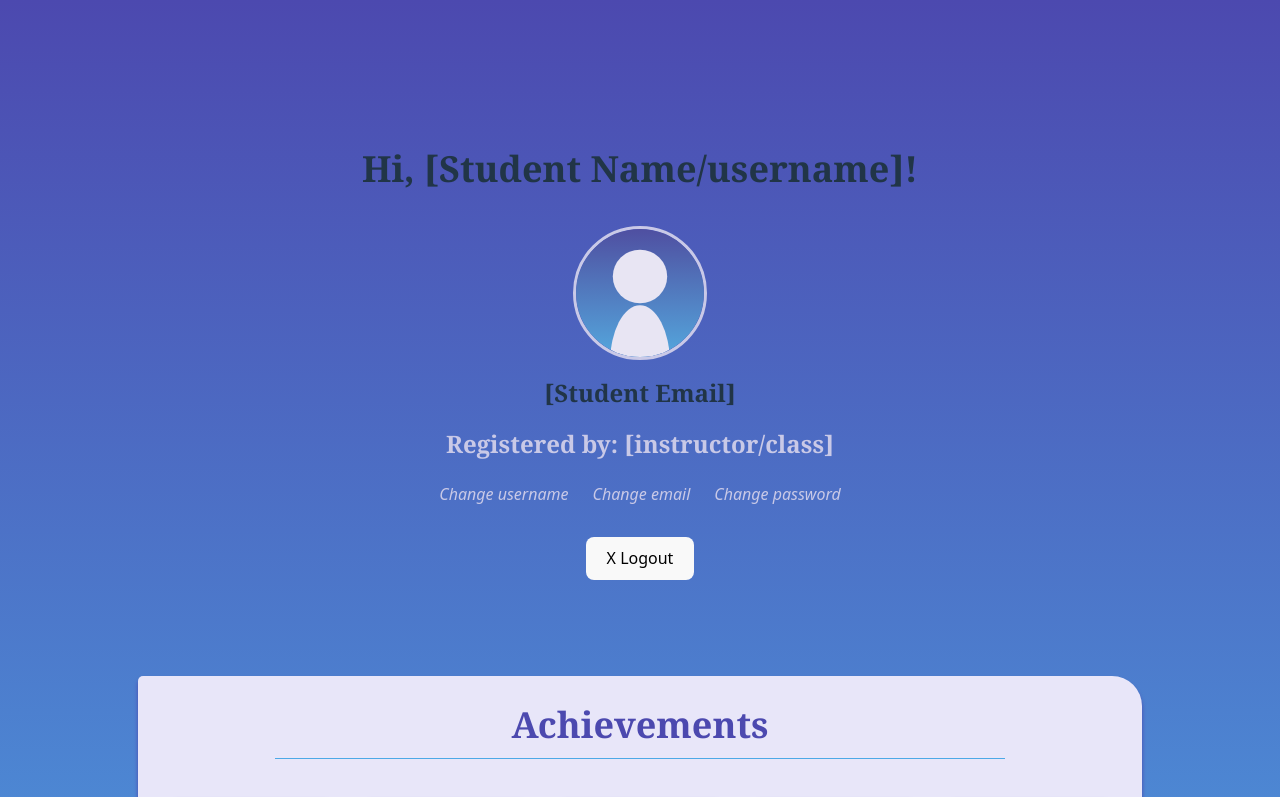
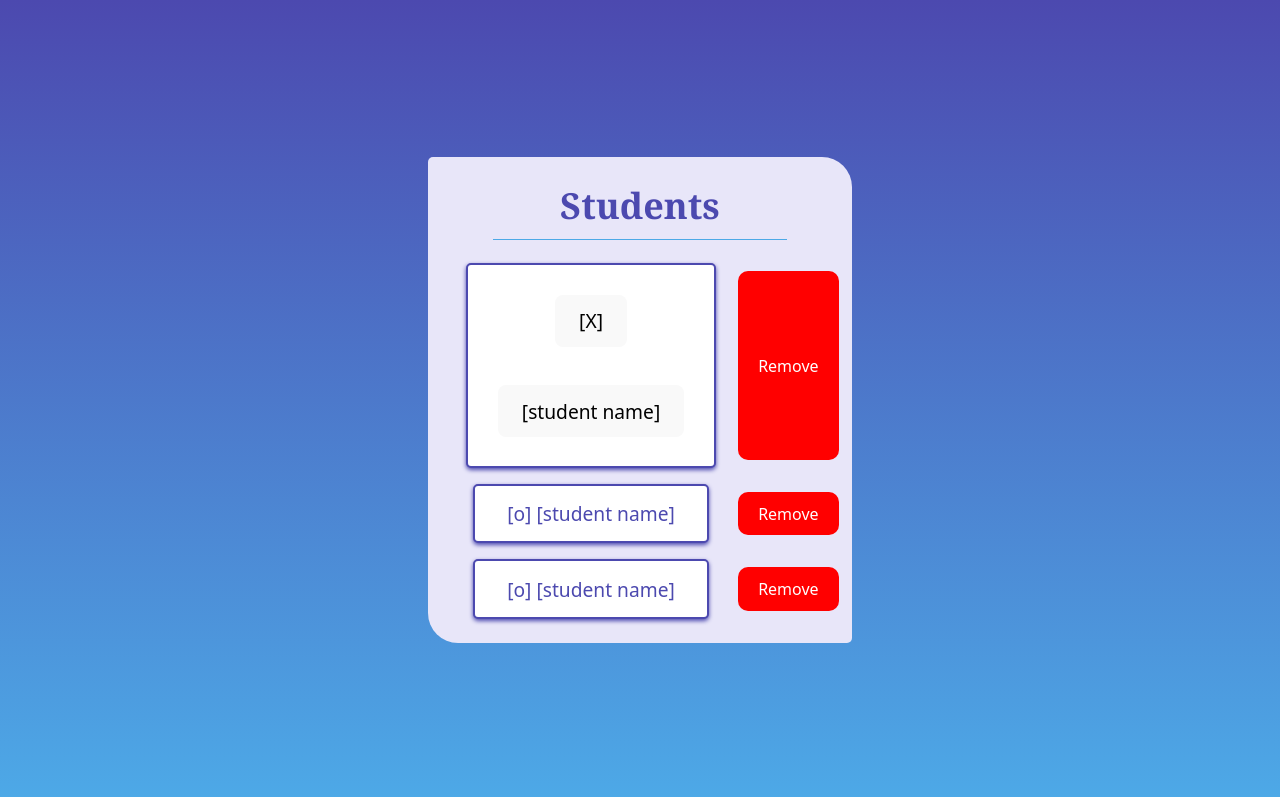
Before and after one commit to videlais/react-testing, a React (Vite) app in the folder my-react-app/: page / in a window 1280 px wide. Shown: the top 797 px of the page. Built offline with nearby package versions, Linux system fonts and the light colour scheme.

Commit message:
Starting Student list

```diff
--- a/my-react-app/src/App.jsx
+++ b/my-react-app/src/App.jsx
@@ -2,13 +2,14 @@ import './App.css';
 import StudentProfile from './StudentProfile/';
 import Achievement from './StudentProfile/Achievement/index.jsx';
 import InstructorProfile from './InstructorProfile';
-import StudentList from './InstructorProfile/StudentList';
+import ClassList from './InstructorProfile/ClassList/index.jsx';
+import StudentList from './InstructorProfile/ClassList/StudentList/index.jsx';
 
 function App() {
   return (
     <>
-      <StudentProfile />
-      <Achievement />
+      <StudentList />
+
     </>
 
   )
--- /dev/null
+++ b/my-react-app/src/InstructorProfile/ClassList/StudentList/index.css
@@ -0,0 +1,48 @@
+.StudentLi{
+    max-width: 90%;
+    margin: 1em auto;
+    padding: 1em;
+    color: #4C49AF;
+    border-radius: 5px 30px;
+    display: grid;
+    grid-template-columns: repeat(12, 1fr);
+    background-color: #e8e6f9;
+    transition: all 0.25s;
+}
+
+.Studenth2{
+    font-weight: bold;
+    grid-column: span 12;
+    margin: 0 auto 15px; padding: 6px 0;
+    border-bottom: 1px solid #4DA9E7;
+    width: 75%;
+    text-align: center;
+}
+
+.Student{
+    grid-column: span 9; width: 80%;
+    font-size: larger;
+    border: 2px solid #4C49AF;
+    filter: drop-shadow(0px 2px 2px);
+    color: #4C49AF;
+    background-color: white;
+    border-radius: 5px;
+    padding: 10px 5px;
+    margin: 8px auto;
+    transition: background-color 0.25s, color 0.25s;
+
+}
+.DropDown{
+
+}
+.StudentPara{
+
+
+}
+
+.Remove{
+    background-color: red;
+    grid-column: span 3;
+    color: white;
+    border-radius: 10px;
+}
--- /dev/null
+++ b/my-react-app/src/InstructorProfile/ClassList/StudentList/index.jsx
@@ -0,0 +1,21 @@
+import "./index.css";
+import React from 'react';
+
+export default function Achievement(props) {
+
+
+    return (
+        <>
+            <div className="StudentLi">
+                <h2 className = "Studenth2">Students</h2>
+
+                    <div className='Student'><button className="DropDown">[X]</button> <button clasName="StudentPara">[student name]</button></div><button className="Remove">Remove</button>
+                    <button className='Student'>[o] [student name]</button><button className="Remove">Remove</button>
+                    <button className='Student'>[o] [student name]</button><button className="Remove">Remove</button>
+
+            </div>
+
+        </>
+
+    );
+}
--- /dev/null
+++ b/my-react-app/src/InstructorProfile/ClassList/index.css
@@ -0,0 +1,43 @@
+.ClassesSection{
+  max-width: 90%;
+  margin: 1em auto;
+  padding: 1em;
+  color: #4C49AF;
+  background-image:  linear-gradient(#e8e6f9, #e8e6f9,  #e8e6f9c1);
+  border-radius: 5px 30px;
+  display: grid;
+  grid-template-columns: repeat(12, 1fr);
+  filter: drop-shadow(0px 4px 2px);
+}
+
+.h2ClassList{
+  font-weight: bold;
+  grid-column: span 12;
+  margin: 0 auto 15px; padding: 6px 0;
+  border-bottom: 1px solid #4DA9E7;
+  width: 75%;
+  text-align: center;
+}
+
+.ClassSect{
+    grid-column: span 12; width: 80%;
+    font-size: larger;
+    border: 2px solid #4C49AF;
+    filter: drop-shadow(0px 2px 2px);
+    color: #4C49AF;
+    background-color: white;
+    border-radius: 5px;
+    padding: 30px 5px;
+    margin: 8px auto;
+    transition: background-color 0.25s, color 0.25s;
+}
+.ClassSect:hover{
+    background-color: #1A1a1a;
+    color: #e8e6f9;
+}
+
+.AddCl{
+  grid-column: span 12;
+  width: 20%;
+  max-width: 120px;
+}
--- /dev/null
+++ b/my-react-app/src/InstructorProfile/ClassList/index.jsx
@@ -0,0 +1,22 @@
+import "./index.css";
+import React from 'react';
+
+export default function Achievement(props) {
+
+
+    return (
+        <>
+            <div className="ClassesSection">
+                <h2 className = "h2ClassList">Classes</h2>
+
+                    <button className='ClassSect'>Class 1</button>
+                    <button className='ClassSect'>Class 2</button>
+                    <button className='ClassSect'>Class 3</button>
+                    <button className= 'AddCl'>+</button>
+
+            </div>
+
+        </>
+
+    );
+}
--- a/my-react-app/src/InstructorProfile/StudentList/index.css
+++ /dev/null
@@ -1,34 +0,0 @@
-.StudentSection{
-  max-width: 80%;
-  margin: 1em auto;
-  padding: 1em;
-  color: #4C49AF;
-  background-image:  linear-gradient(#e8e6f9, #e8e6f9,  #e8e6f9c1);
-  border-radius: 5px 30px;
-  display: grid;
-  grid-template-columns: repeat(12, 1fr);
-      filter: drop-shadow(0px 4px 2px);
-}
-
-.h2StudentList{
-  font-weight: bold;
-  grid-column: span 12;
-  margin: 0 auto 15px; padding: 6px 0;
-  border-bottom: 1px solid #4DA9E7;
-  width: 75%;
-  text-align: center;
-}
-
-.ClassSect{
-    grid-column: span 6;
-    border: 1px solid blue; /*temporary color*/
-    background-color: grey; /*temporary color*/
-    border-radius: 5px;
-    padding: 30px 5px;
-    margin: 8px 25px;
-    transition: all 0.25s;
-}
-.ClassSect:hover{
-    background-color: lightgrey; /*temporary color*/
-    color: purple; /*temporary color*/
-}
--- a/my-react-app/src/InstructorProfile/StudentList/index.jsx
+++ /dev/null
@@ -1,22 +0,0 @@
-import "./index.css";
-import React from 'react';
-
-export default function Achievement(props) {
-
-
-    return (
-        <>
-            <div className="StudentSection">
-                <h2 className = "h2StudentList">Classes</h2>
-
-                    <p className='ClassSect'>Class 1</p>
-                    <p className='ClassSect'>Class 2</p>
-                    <p className='ClassSect'>Class 3</p>
-                    <p className='ClassSect'>Class 4</p>
-
-            </div>
-
-        </>
-
-    );
-}
--- a/my-react-app/src/InstructorProfile/index.css
+++ b/my-react-app/src/InstructorProfile/index.css
@@ -21,8 +21,9 @@ margin: auto;
 /*styling for user email, changing username/password*/
 .head3{
   grid-column: span 12;
-  margin: 15px 0px 0px;
+
 }
+
 .register{
   color: #C9C9E7;
 }
--- a/my-react-app/src/InstructorProfile/index.jsx
+++ b/my-react-app/src/InstructorProfile/index.jsx
@@ -1,5 +1,5 @@
 import "./index.css";
-import React from 'react'; //was import { useState } instead of React
+import React from 'react';
 
 export default function StudentProfile(props) {
 
@@ -8,9 +8,11 @@ export default function StudentProfile(props) {
         <>
             <div className="wrapper">
                 <h2 className = "h2StuPro">Hi, [Instructor Name/username]!</h2>
+
                 <img className= "pfp" src="src/assets/CollaboratePFPicon.svg" alt= "A blank profile picture icon"></img>
 
                 <h3 className="head3">[Instructor Email]</h3>
+
                 <div className="logDiv">
                     <p className="logInfo"><a href="#">Change username</a></p>
                     <p className="logInfo"><a href="#">Change email</a></p>
@@ -18,7 +20,7 @@ export default function StudentProfile(props) {
                 </div>
 
                 <button>{/*logout icon where the X is*/} X Logout</button>
-
+                                <h3 className="head3">You have [number] seats left.</h3>
 
             </div>
         </>
```
